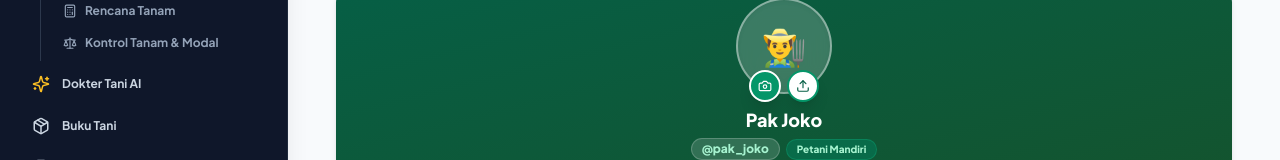
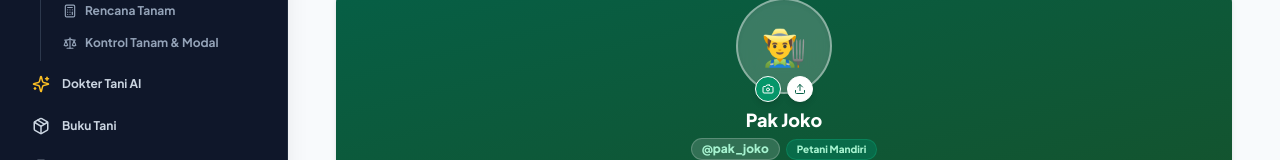
Before and after one commit to ombay86/agribuddy, a Vue app in the folder frontend/: page /profil in a window 1280 px wide. Shown: the part 193-353 px from the top of the page. Built offline with nearby package versions, Linux system fonts and the light colour scheme; no server answers.

Commit message:
style(profile): make avatar action buttons compact and perfectly circular

```diff
--- a/frontend/src/views/ProfilView.vue
+++ b/frontend/src/views/ProfilView.vue
@@ -30,31 +30,31 @@
         </div>
 
         <!-- Floating Action Buttons -->
-        <div class="absolute -bottom-2 inset-x-0 flex items-center justify-center gap-1.5 z-10">
+        <div class="absolute -bottom-2 inset-x-0 flex items-center justify-center gap-1.5 z-10 pointer-events-none">
           <button
             type="button"
             @click="openCamera"
-            class="w-8 h-8 rounded-full bg-emerald-600 hover:bg-emerald-500 text-white flex items-center justify-center shadow-lg border-2 border-white transition-all active:scale-95 cursor-pointer"
+            class="pointer-events-auto w-[26px] h-[26px] min-w-[26px] min-h-[26px] max-w-[26px] max-h-[26px] rounded-full aspect-square shrink-0 p-0 flex items-center justify-center bg-emerald-600 hover:bg-emerald-500 text-white shadow-md border-[1.5px] border-white transition-all active:scale-90 cursor-pointer"
             title="Ambil Foto Kamera Langsung"
           >
-            <Camera :size="14" />
+            <Camera :size="12" />
           </button>
           <button
             type="button"
             @click="fileInputRef?.click()"
-            class="w-8 h-8 rounded-full bg-white hover:bg-slate-100 text-emerald-800 flex items-center justify-center shadow-lg border-2 border-emerald-600 transition-all active:scale-95 cursor-pointer"
+            class="pointer-events-auto w-[26px] h-[26px] min-w-[26px] min-h-[26px] max-w-[26px] max-h-[26px] rounded-full aspect-square shrink-0 p-0 flex items-center justify-center bg-white hover:bg-slate-100 text-emerald-800 shadow-md border-[1.5px] border-white transition-all active:scale-90 cursor-pointer"
             title="Unggah Foto dari File / Galeri"
           >
-            <Upload :size="14" />
+            <Upload :size="12" />
           </button>
           <button
             v-if="customAvatar || profile.avatar_url"
             type="button"
             @click="removeAvatar"
-            class="w-8 h-8 rounded-full bg-rose-600 hover:bg-rose-500 text-white flex items-center justify-center shadow-lg border-2 border-white transition-all active:scale-95 cursor-pointer"
+            class="pointer-events-auto w-[26px] h-[26px] min-w-[26px] min-h-[26px] max-w-[26px] max-h-[26px] rounded-full aspect-square shrink-0 p-0 flex items-center justify-center bg-rose-600 hover:bg-rose-500 text-white shadow-md border-[1.5px] border-white transition-all active:scale-90 cursor-pointer"
             title="Hapus Foto Profil"
           >
-            <Trash2 :size="13" />
+            <Trash2 :size="11" />
           </button>
         </div>
 
```
Also changed, not shown: 1 other file (tests, documents, lock files or other folders).
